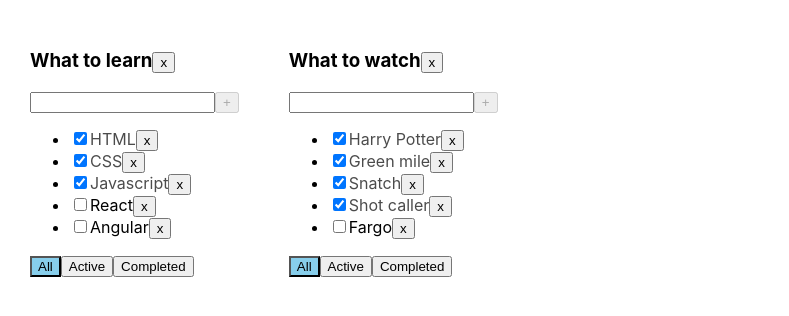
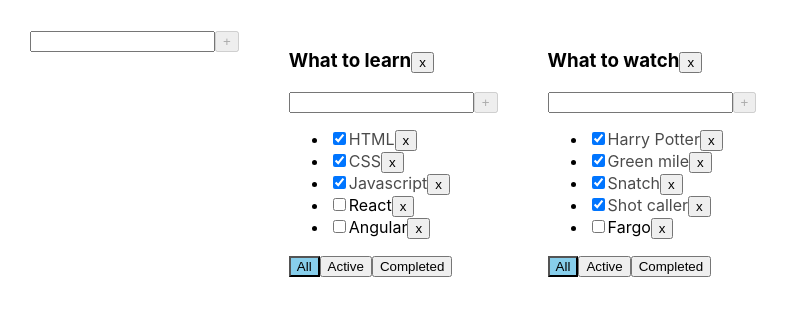
Before and after one commit to Yaroslav-Mig/todoList-react-ts, a React (Create React App) app: page / in a window 1280 px wide. Shown: the top 316 px of the page, without its empty margins (0-789 px from the left). Built offline with nearby package versions, Linux system fonts and the light colour scheme.

Commit message:
feat: implement ability to add new todoList in the app

```diff
--- a/src/App.tsx
+++ b/src/App.tsx
@@ -2,6 +2,7 @@
 import { v1 } from 'uuid';
 import { TodoList, TaskType, FilterValueType } from './components/TodoList';
 import './App.css';
+import { AddItemForm } from './components/AddItemForm';
 
 type TodoListType = {
   id: string;
@@ -51,6 +52,17 @@
 
   //TODO: Functions for todoLists
 
+  const addTodoList = (title: string): void => {
+    const todoListId = v1();
+    const newTodoList: TodoListType = {
+      id: todoListId,
+      title,
+      filter: 'all',
+    };
+    setTodoLists([newTodoList, ...todoLists]);
+    setTasks({ [todoListId]: [], ...tasks });
+  };
+
   const removeTodoList = (todoListId: string): void => {
     const filteredTodoLists = todoLists.filter((tl) => tl.id !== todoListId);
     setTodoLists(filteredTodoLists);
@@ -61,7 +73,7 @@
   //TODO: Functions for tasks
 
   const addTask = (todoListId: string, title: string): void => {
-    const newTask = {
+    const newTask: TaskType = {
       id: v1(),
       title,
       isDone: false,
@@ -106,7 +118,12 @@
     );
   });
 
-  return <div className='App'>{mappedTodoLists}</div>;
+  return (
+    <div className='App'>
+      <AddItemForm addItem={addTodoList} />
+      {mappedTodoLists}
+    </div>
+  );
 }
 
 export default App;
--- a/src/components/AddItemForm.tsx
+++ b/src/components/AddItemForm.tsx
@@ -2,12 +2,11 @@
 import s from './TodoList.module.css';
 
 type AddItemFormProps = {
-  todoListId: string;
-  addTask: (todoListId: string, title: string) => void;
+  addItem: (title: string) => void;
 };
 
 export const AddItemForm: FC<AddItemFormProps> = (props) => {
-  const { todoListId, addTask } = props;
+  const { addItem } = props;
 
   const [title, setTitle] = useState<string>('');
   const [error, setError] = useState<null | string>(null);
@@ -31,7 +30,7 @@
 
   const addTitleHandler = (): void => {
     if (title.trim()) {
-      addTask(todoListId, title.trim());
+      addItem(title.trim());
       setTitle('');
       setError(null);
     } else {
@@ -43,7 +42,7 @@
   const disabledBtn = (error === null || error) ? true : false;
 
   return (
-    <>
+    <div className={s.input_box}>
       <div>
         <input
           className={inputClass}
@@ -56,6 +55,6 @@
         </button>
       </div>
       {error && <span className={s.message_error}>{error}</span>}
-    </>
+    </div>
   );
 };
--- a/src/components/TodoList.module.css
+++ b/src/components/TodoList.module.css
@@ -1,3 +1,7 @@
+.input_box {
+	display: flex;
+	flex-flow: column wrap;
+}
 .input_error {
   border: 1px solid #ff4500;
   outline: none;
--- a/src/components/TodoList.tsx
+++ b/src/components/TodoList.tsx
@@ -34,12 +34,14 @@
     addTask,
     changeTaskStatus,
     removeTodoList,
-  } = props;
+	} = props;
+
+	const addItem = (title: string): void => addTask(todoListId, title);
 
   return (
     <div>
       <TodoListHeader todoListId={todoListId} title={title} removeTodoList={removeTodoList} />
-      <AddItemForm todoListId={todoListId} addTask={addTask} />
+      <AddItemForm addItem={addItem} />
       <TodoListTasks
         todoListId={todoListId}
         tasks={tasks}
```
